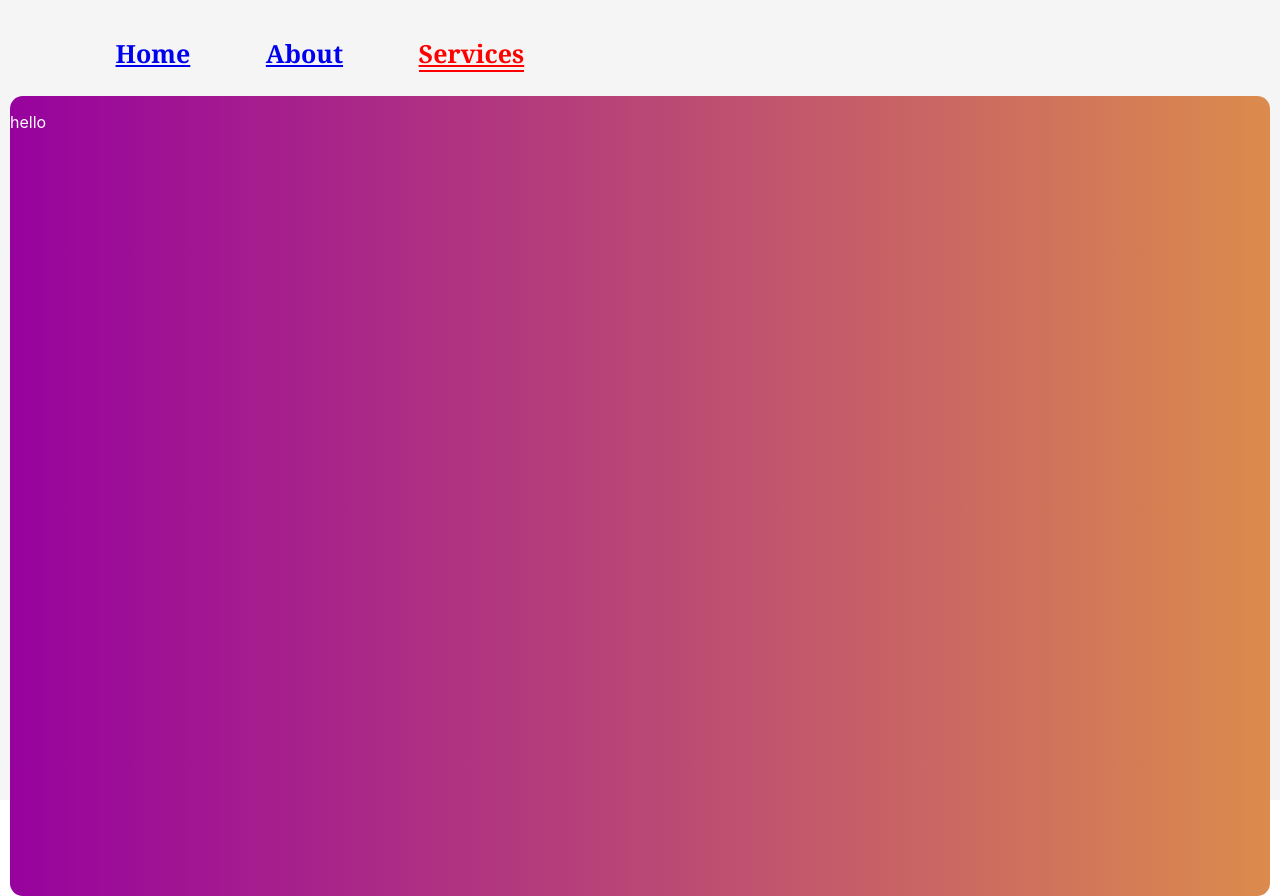
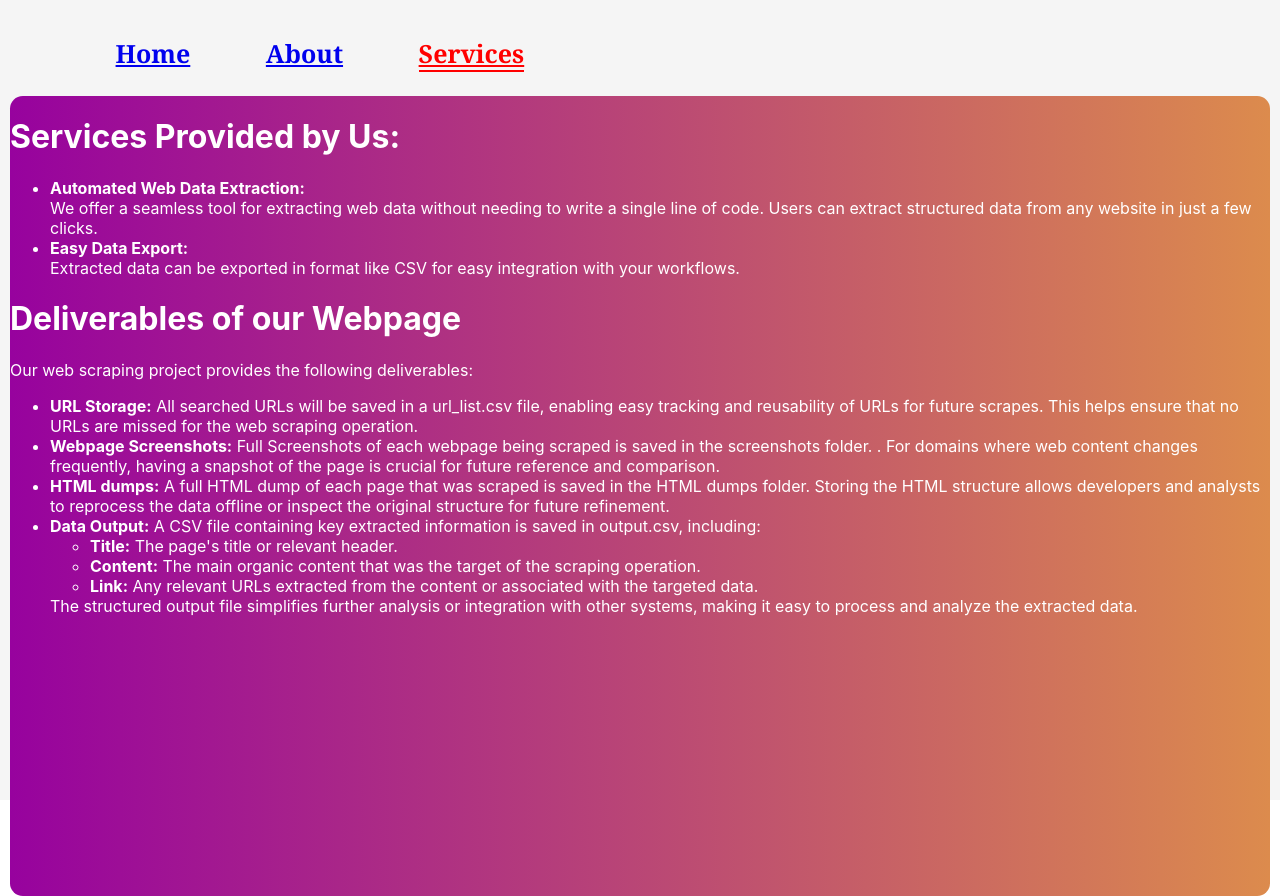
Before and after one commit to EteoclesDinah/WebScrapingUsingSelenium, a React (Create React App) app in the folder my-frontend/: page /services in a window 1280 px wide. Built offline with nearby package versions, Linux system fonts and the light colour scheme; no server answers.

Commit message:
services page created

```diff
--- a/my-frontend/src/Services.js
+++ b/my-frontend/src/Services.js
@@ -3,7 +3,48 @@ import React from "react";
 const Services = () => {
     return(
         <div className="container">
-            <p>hello</p>
+            <div className="servicesPage">
+                <div className="services">
+                    <h1>Services Provided by Us:</h1>
+                    <p>
+                        <ul>
+                            <li><b>Automated Web Data Extraction:</b> <br></br>
+                            We offer a seamless tool for extracting web data without needing to write a single line of code.
+                            Users can extract structured data from any website in just a few clicks.
+                            </li>
+                            <li><b>Easy Data Export:</b> <br></br>Extracted data can be exported in format like CSV for easy integration with your workflows.</li>
+                        </ul>
+                    </p>
+                </div>
+
+                <div className="deliverables">
+                    <h1>Deliverables of our Webpage</h1>
+                    <p>
+                        Our web scraping project provides the following deliverables:
+                        <ul>
+                            <li><b>URL Storage:</b> All searched URLs will be saved in a url_list.csv file,
+                            enabling easy tracking and reusability of URLs for future scrapes.
+                            This helps ensure that no URLs are missed for the web scraping operation.</li>
+
+                            <li><b>Webpage Screenshots:</b> Full Screenshots of each webpage being scraped is saved in the screenshots folder.
+                            . For domains where web content changes frequently, having a snapshot of the page is crucial for future reference and comparison.</li>
+
+                            <li><b>HTML dumps:</b> A full HTML dump of each page that was scraped is saved in the HTML dumps folder.
+                            Storing the HTML structure allows developers and analysts to reprocess the data offline or inspect the original structure for future refinement.</li>
+
+                            <li><b>Data Output:</b> A CSV file containing key extracted information is saved in output.csv, including:
+                                <ul>
+                                    <li><b>Title:</b> The page's title or relevant header.</li>
+                                    <li><b>Content:</b> The main organic content that was the target of the scraping operation.</li>
+                                    <li><b>Link:</b> Any relevant URLs extracted from the content or associated with the targeted data.</li>
+                                </ul>
+
+                                The structured output file simplifies further analysis or integration with other systems, making it easy to process and analyze the extracted data.
+                            </li>
+                        </ul>
+                    </p>
+                </div>
+            </div>
         </div>
     );
 };
```
